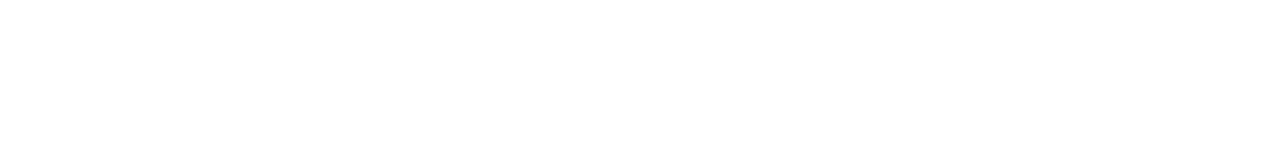
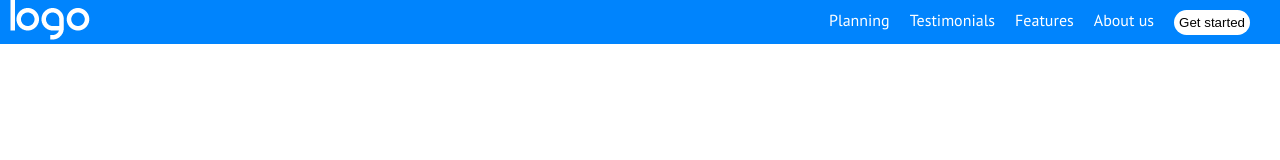
Before and after one commit to AlessandroRamoni/htmlcss-responsive-layout, a plain HTML site: page index.html in a window 1280 px wide. Drawn offline with Linux system fonts and the light colour scheme.

Commit message:
create header

```diff
--- a/css/style.css
+++ b/css/style.css
@@ -3,3 +3,78 @@
     padding: 0;
     box-sizing: border-box;
 }
+
+
+/*   CLASSI COMUNI  */
+
+    .flex{
+        display: flex;
+    }
+
+    .space-between{
+        justify-content: space-between;
+    }
+
+    .align-items{
+        align-items: center;
+    }
+
+    /* .container-header{
+        align-content: center;
+    } */
+
+/*   CLASSI COMUNI  */
+
+body{
+    font-family: 'PT Sans', sans-serif;
+}
+
+header{
+    background-color: #0084fd;
+    width: 100%;
+    /* min-height: 80px; */
+    position: fixed;
+    top: 0;
+    z-index: 10;
+}
+
+header .flex .logo{
+    padding-left: 10px;
+}
+
+header .flex .menu{
+    padding-right: 10px;
+    cursor: pointer;
+}
+
+header .flex .menu ul{
+    margin: 0;
+    padding: 0;
+    list-style: none;
+    display: none;
+}
+
+header .flex .menu ul li{
+    margin-right: 20px;
+    color: #ffffff;
+}
+
+header .flex .menu ul li button{
+    padding: 5px;
+    background-color: #ffffff;
+    border-radius: 20px;
+    border: 0;
+}
+
+
+@media screen and (min-width:1200px){
+
+    .menu .fa-bars{
+        display: none;
+    }
+
+    header .flex .menu ul {
+        display: flex;
+    }
+
+}
--- a/index.html
+++ b/index.html
@@ -6,11 +6,45 @@
     <meta http-equiv="X-UA-Compatible" content="IE=edge">
     <meta name="viewport" content="width=device-width, initial-scale=1.0">
     <link rel="stylesheet" href="./css/style.css">
+    <link rel="preconnect" href="https://fonts.googleapis.com">
+    <link rel="preconnect" href="https://fonts.gstatic.com" crossorigin>
+    <link rel="stylesheet" href="https://cdnjs.cloudflare.com/ajax/libs/font-awesome/6.1.1/css/all.min.css"
+        integrity="sha512-KfkfwYDsLkIlwQp6LFnl8zNdLGxu9YAA1QvwINks4PhcElQSvqcyVLLD9aMhXd13uQjoXtEKNosOWaZqXgel0g=="
+        crossorigin="anonymous" referrerpolicy="no-referrer" />
+    <link href="https://fonts.googleapis.com/css2?family=PT+Sans&display=swap" rel="stylesheet">
     <title>Responsive Layout</title>
 </head>
 
 <body>
 
+    <header>
+        <div class="flex space-between align-items container-header">
+            <div class="logo">
+                <img src="./img/logo.png" alt="Logo">
+            </div>
+            <div class="menu">
+                <i class="fa-solid fa-bars"></i>
+                <ul class="flex">
+                    <li>Planning</li>
+                    <li>Testimonials</li>
+                    <li>Features</li>
+                    <li>About us</li>
+                    <li><button>Get started</button></li>
+                </ul>
+            </div>
+        </div>
+    </header>
+    <main>
+        <section></section>
+        <section></section>
+        <section></section>
+        <section></section>
+        <section></section>
+        <section></section>
+    </main>
+    <footer>
+
+    </footer>
 </body>
 
 </html>
```
